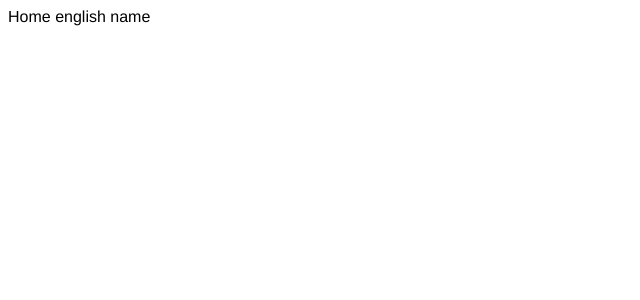
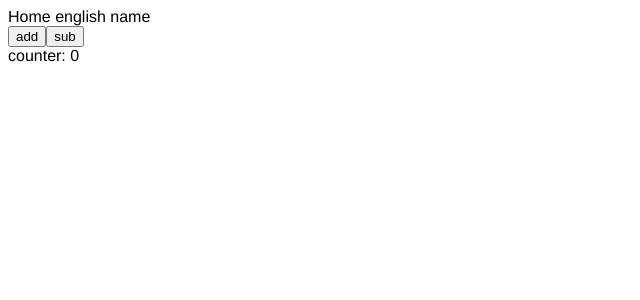
Before and after one commit to ben39053372/ipsc, a Vue app: page / in a window 1280 px wide. Shown: the top 300 px of the page, without its empty margins (0-640 px from the left). Built offline with nearby package versions, Linux system fonts and the light colour scheme.

Commit message:
feat: add type to store

```diff
--- a/src/main.ts
+++ b/src/main.ts
@@ -2,8 +2,10 @@ import { createApp } from 'vue';
 import App from './App.vue';
 import { i18n } from './i18n';
 import router from './router';
+import store, { key } from './store';
 
 const app = createApp(App);
 app.use(router);
 app.use(i18n);
+app.use(store, key);
 app.mount('#app');
--- a/src/screens/Home.vue
+++ b/src/screens/Home.vue
@@ -1,14 +1,25 @@
 <template>
   <div>Home {{ t('name') }}</div>
+  <button @click="add">add</button>
+  <button @click="sub">sub</button>
+  <div>counter: {{ counter }}</div>
 </template>
 <script>
-  import { defineComponent } from 'vue';
+  import { computed, defineComponent } from 'vue';
   import { useI18n } from 'vue-i18n';
+  import { useStore } from '../store';
+  import { CounterActionsType } from '../store/modules/counter';
   export default defineComponent({
     name: 'Home',
     setup() {
+      const store = useStore();
       const { t } = useI18n();
-      return { t };
+      return {
+        t,
+        counter: computed(() => store.state.counter.count),
+        add: () => store.dispatch(`counter/${CounterActionsType.add}`),
+        sub: () => store.dispatch(`counter/${CounterActionsType.sub}`),
+      };
     },
   });
 </script>
--- a/src/store/index.ts
+++ b/src/store/index.ts
@@ -1,5 +1,6 @@
 import { InjectionKey } from '@vue/runtime-core';
-import { createStore, Store } from 'vuex';
+import { createStore, Store, useStore as _useStore } from 'vuex';
+import { counterModule } from './modules/counter';
 
 export interface State {
   count: number;
@@ -7,7 +8,15 @@ export interface State {
 
 export const key: InjectionKey<Store<State>> = Symbol();
 
+/**
+ * @returns store with type
+ */
+export function useStore() {
+  return _useStore(key);
+}
+
 export default createStore<State>({
+  strict: import.meta.env.MODE !== 'production',
   state() {
     return {
       count: 0,
@@ -18,4 +27,7 @@ export default createStore<State>({
       state.count++;
     },
   },
+  modules: {
+    counter: counterModule,
+  },
 });
--- /dev/null
+++ b/src/store/modules/counter.ts
@@ -0,0 +1,39 @@
+import { Dispatch, Module } from 'vuex';
+
+export interface CounterState {
+  count: number;
+}
+
+export enum CounterMutationsType {
+  add = 'ADD',
+  sub = 'SUB',
+}
+
+export enum CounterActionsType {
+  add = 'ADD',
+  sub = 'SUB',
+}
+
+export const counterModule: Module<CounterState, any> = {
+  namespaced: true,
+  state: () => ({
+    count: 0,
+  }),
+  mutations: {
+    [CounterMutationsType.add](state) {
+      state.count++;
+    },
+    [CounterMutationsType.sub](state) {
+      state.count--;
+    },
+  },
+  actions: {
+    [CounterActionsType.add]({ commit }) {
+      commit(CounterMutationsType.add);
+    },
+    [CounterActionsType.sub]({ commit }) {
+      commit(CounterMutationsType.sub);
+    },
+  },
+  getters: {},
+};
```
